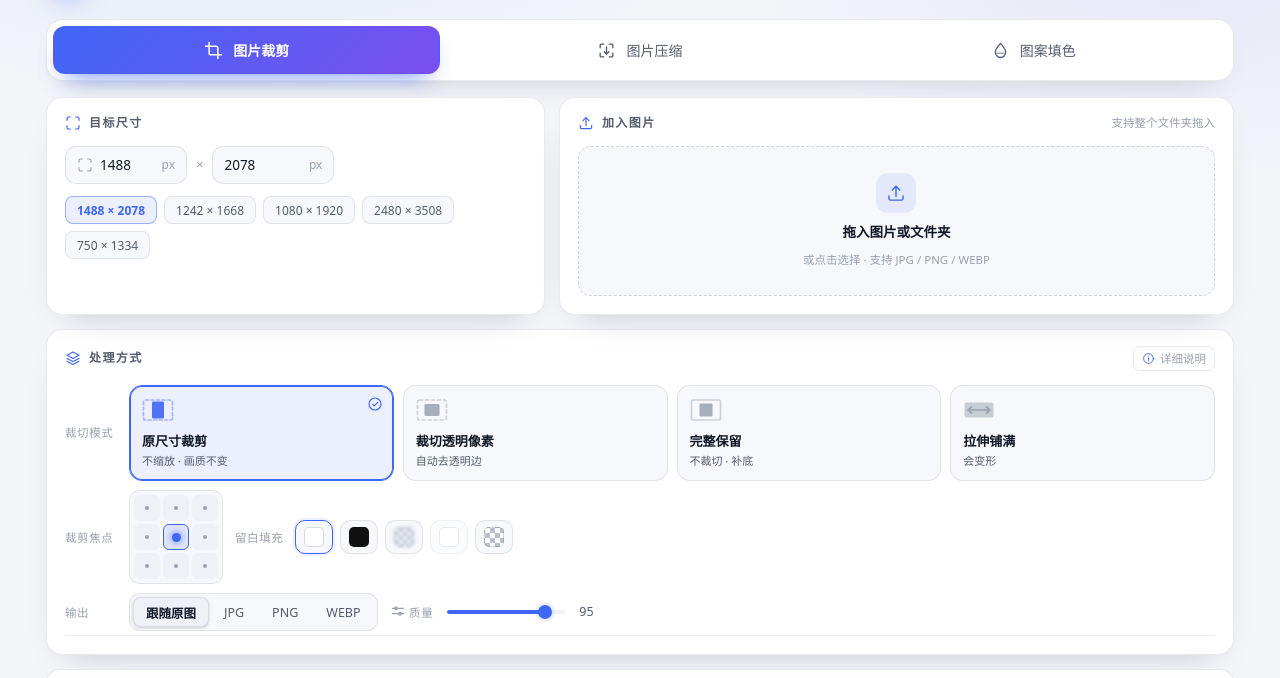
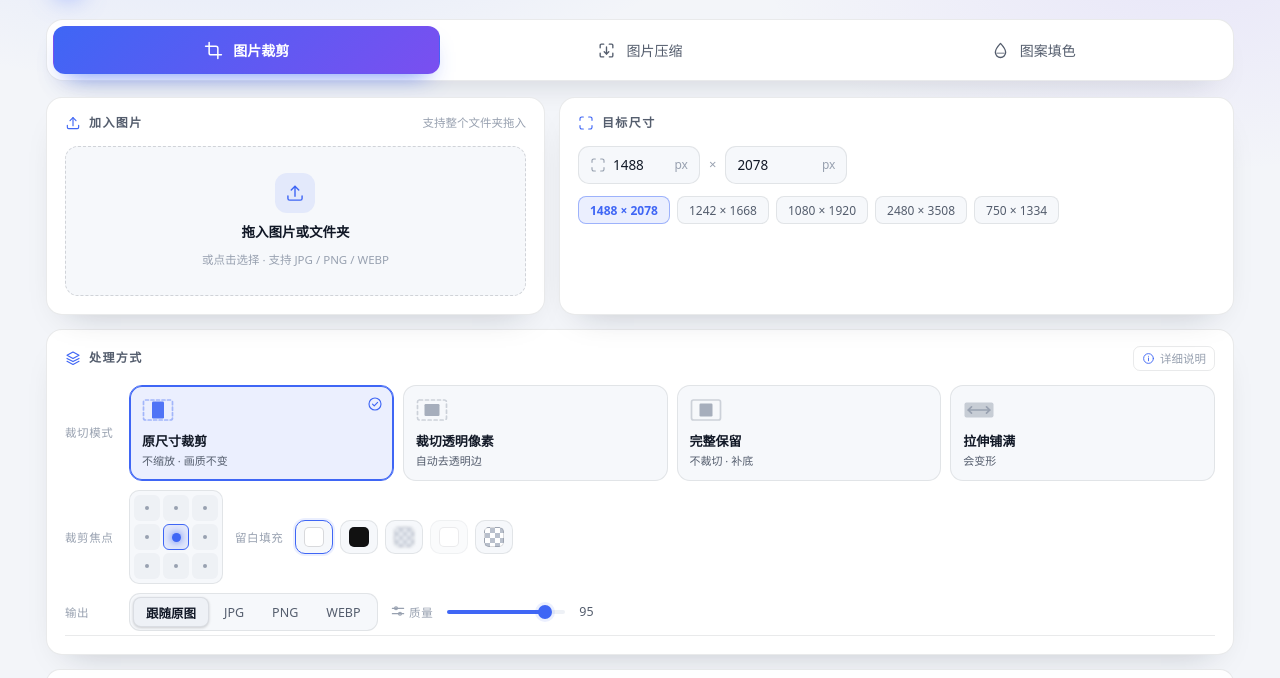
Before and after one commit to sevenllliu/img-crop-tool, a plain HTML site: page app.html in a window 1280 px wide. Shown: the part 73-751 px from the top of the page. Drawn offline with Linux system fonts and the light colour scheme.

Commit message:
统一布局：裁剪板块拖入区移到左侧，与压缩/填色一致

```diff
--- a/app.html
+++ b/app.html
@@ -399,9 +399,9 @@ button.ghost:disabled{opacity:.42;cursor:not-allowed}
 .viewer .cap{position:absolute;bottom:22px;left:50%;transform:translateX(-50%);color:#e9edf5;
   font-size:12.5px;background:rgba(10,13,18,.65);padding:7px 16px;border-radius:999px;
   border:1px solid rgba(255,255,255,.14);backdrop-filter:blur(8px);white-space:nowrap}
-/* 压缩板块左栏：拖放区撑满，避免右栏内容多时左栏留白 */
-#view-comp .panel{display:flex;flex-direction:column}
-#view-comp .dz{flex:1}
+/* 三个板块左栏都是拖放区：撑满，避免右栏内容多时左栏留白 */
+.two .panel{display:flex;flex-direction:column}
+.two .dz{flex:1}
 .hidden{display:none !important}
 
 /* ============ 说明折叠 ============ */
@@ -505,8 +505,24 @@ input[type=number]::-webkit-inner-spin-button{-webkit-appearance:none;margin:0}
   <!-- ==================== 板块一：图片裁剪 ==================== -->
   <div class="view" id="view-crop">
 
-  <!-- ============ 尺寸 + 拖入 ============ -->
+  <!-- ============ 拖入 + 尺寸：拖入区统一放左边，跟另两个板块一致 ============ -->
   <div class="two">
+    <div class="panel">
+      <div class="phead">
+        <svg class="ic"><use href="#i-upload"/></svg>
+        <h2>加入图片</h2>
+        <span class="sp"></span>
+        <span class="aux">支持整个文件夹拖入</span>
+      </div>
+      <div id="drop" class="dz">
+        <span class="dz-ic"><svg class="ic"><use href="#i-upload"/></svg></span>
+        <span class="t1">拖入图片或文件夹</span>
+        <span class="t2">或点击选择 · 支持 JPG / PNG / WEBP</span>
+      </div>
+      <input type="file" id="file" multiple accept="image/*" class="hidden">
+      <input type="file" id="folder" multiple webkitdirectory class="hidden">
+    </div>
+
     <div class="panel">
       <div class="phead">
         <svg class="ic"><use href="#i-frame"/></svg>
@@ -536,22 +552,6 @@ input[type=number]::-webkit-inner-spin-button{-webkit-appearance:none;margin:0}
         <option value="1080x1920"></option><option value="2480x3508"></option>
         <option value="750x1334"></option>
       </select>
-    </div>
-
-    <div class="panel">
-      <div class="phead">
-        <svg class="ic"><use href="#i-upload"/></svg>
-        <h2>加入图片</h2>
-        <span class="sp"></span>
-        <span class="aux">支持整个文件夹拖入</span>
-      </div>
-      <div id="drop" class="dz">
-        <span class="dz-ic"><svg class="ic"><use href="#i-upload"/></svg></span>
-        <span class="t1">拖入图片或文件夹</span>
-        <span class="t2">或点击选择 · 支持 JPG / PNG / WEBP</span>
-      </div>
-      <input type="file" id="file" multiple accept="image/*" class="hidden">
-      <input type="file" id="folder" multiple webkitdirectory class="hidden">
     </div>
   </div>
 
```
Also changed, not shown: index.html (+20 -20 lines).
